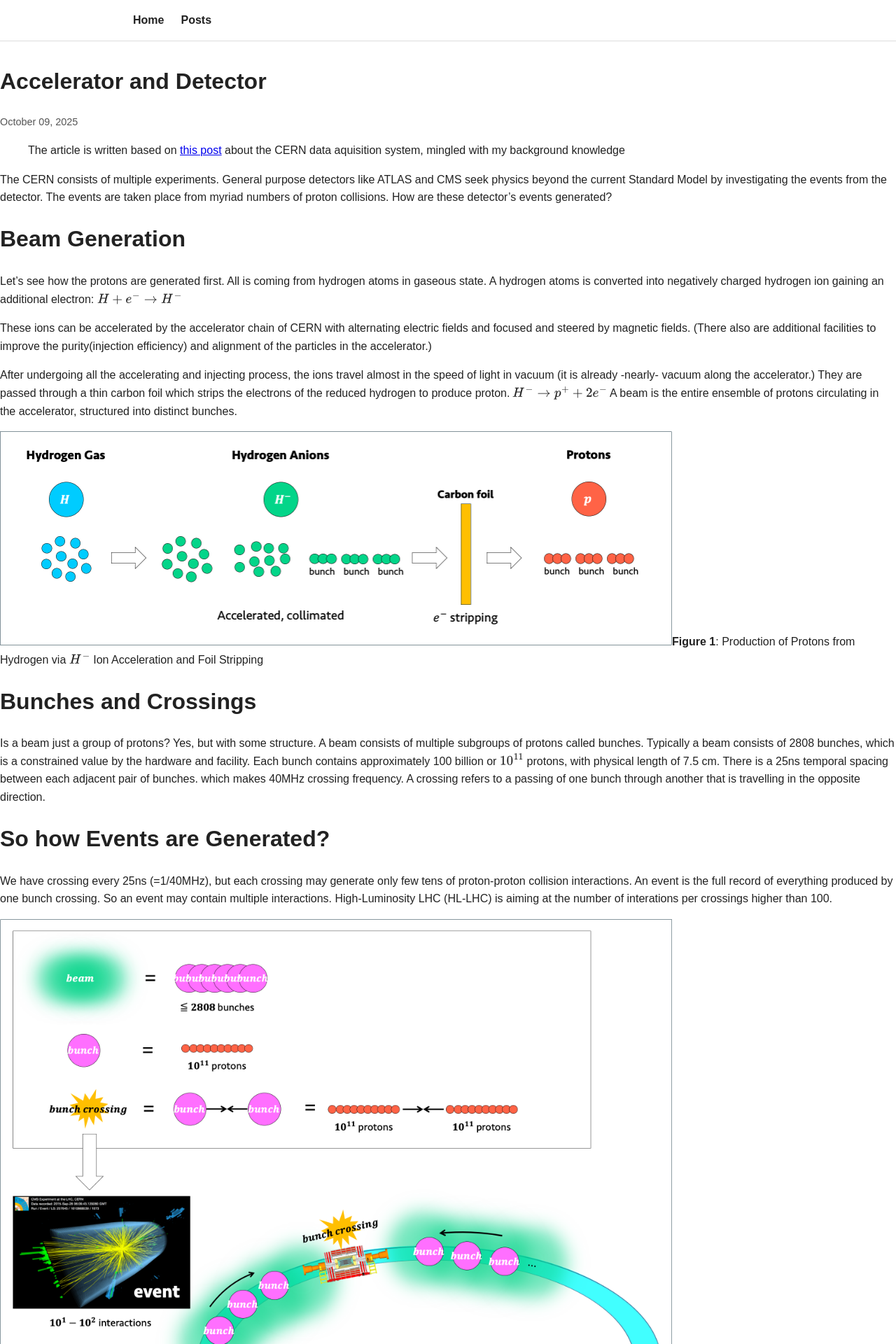
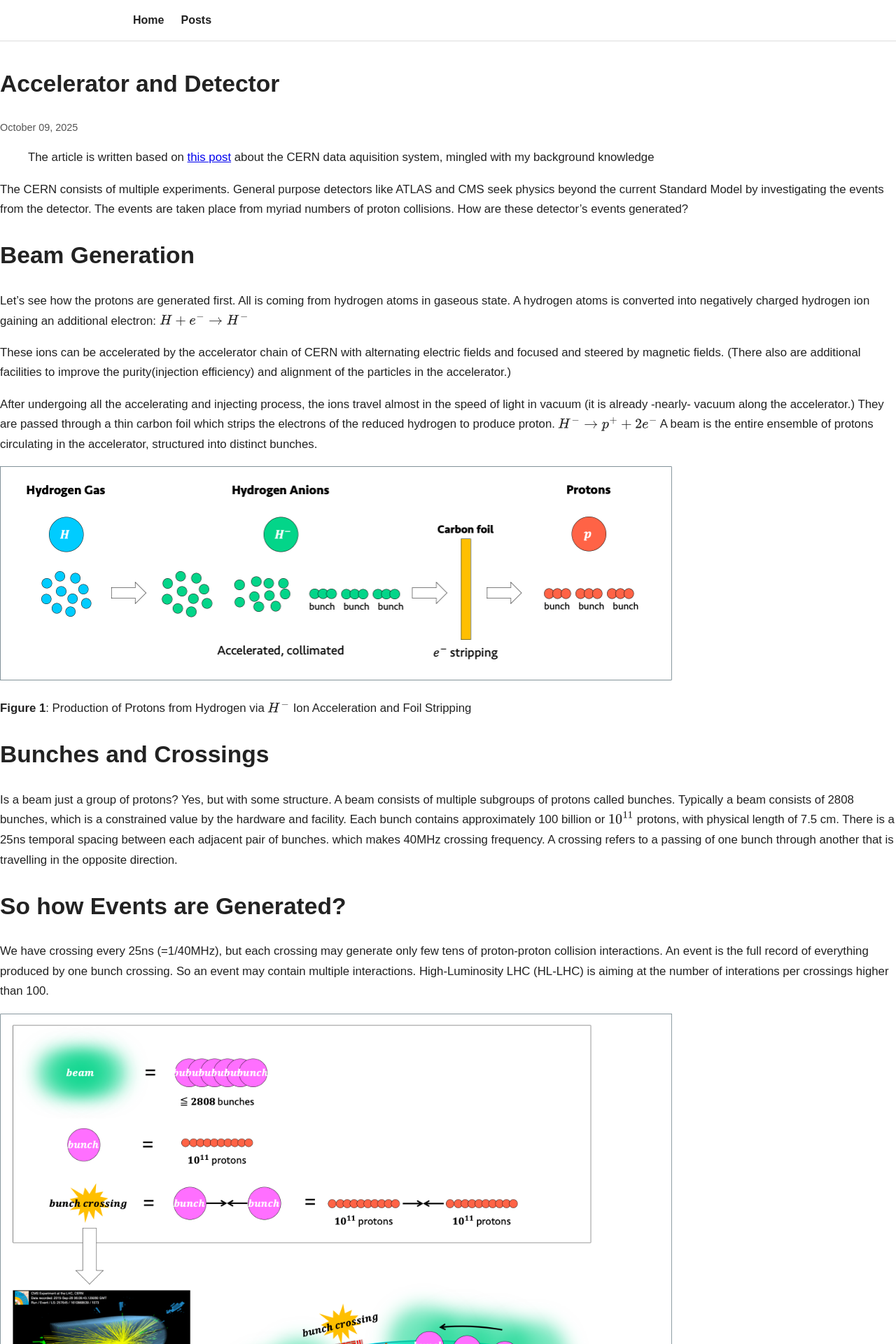
Before and after one commit to KUcyans/KUcyans.github.io, a Jekyll site: the page built from posts/Accelerator_and_Detector.md, in a window 1280 px wide. Shown: the top 1920 px of the page at 70% size. Built offline with Jekyll 4.4.1, drawn with Linux system fonts in a browser that asks for light colours.

Commit message:
adjust margin for posts

```diff
--- a/assets/css/style.css
+++ b/assets/css/style.css
@@ -167,3 +167,14 @@
   margin-right: 0.3rem;
   line-height: 1;
 }
+
+.post-container {
+  max-width: 900px;      /* same width as About page + Navbar */
+  margin: 0 auto;        /* center the whole article */
+  padding: 1rem 1.5rem;  /* add padding on left/right */
+}
+
+.post-content {
+  font-size: 1.05rem;
+  line-height: 1.7;
+}
--- a/index.html
+++ b/index.html
@@ -59,8 +59,8 @@
     <h3>My interests include:</h3>
     <ul>
       <li>Applying machine learning to scientific problems</li>
-      <li>Hardware optimisation for scientific problems</li>
-      <li>Data pipeline designing for scientific problems</li>
+      <li>Hardware optimisation for computation</li>
+      <li>Data pipeline designing and implementation</li>
       <li>Statistical representation of the data</li>
       <li>High-energy (astro)particle physics</li>
     </ul>
```
Also changed, not shown: posts/Accelerator_and_Detector.md (+6 -2 lines).
